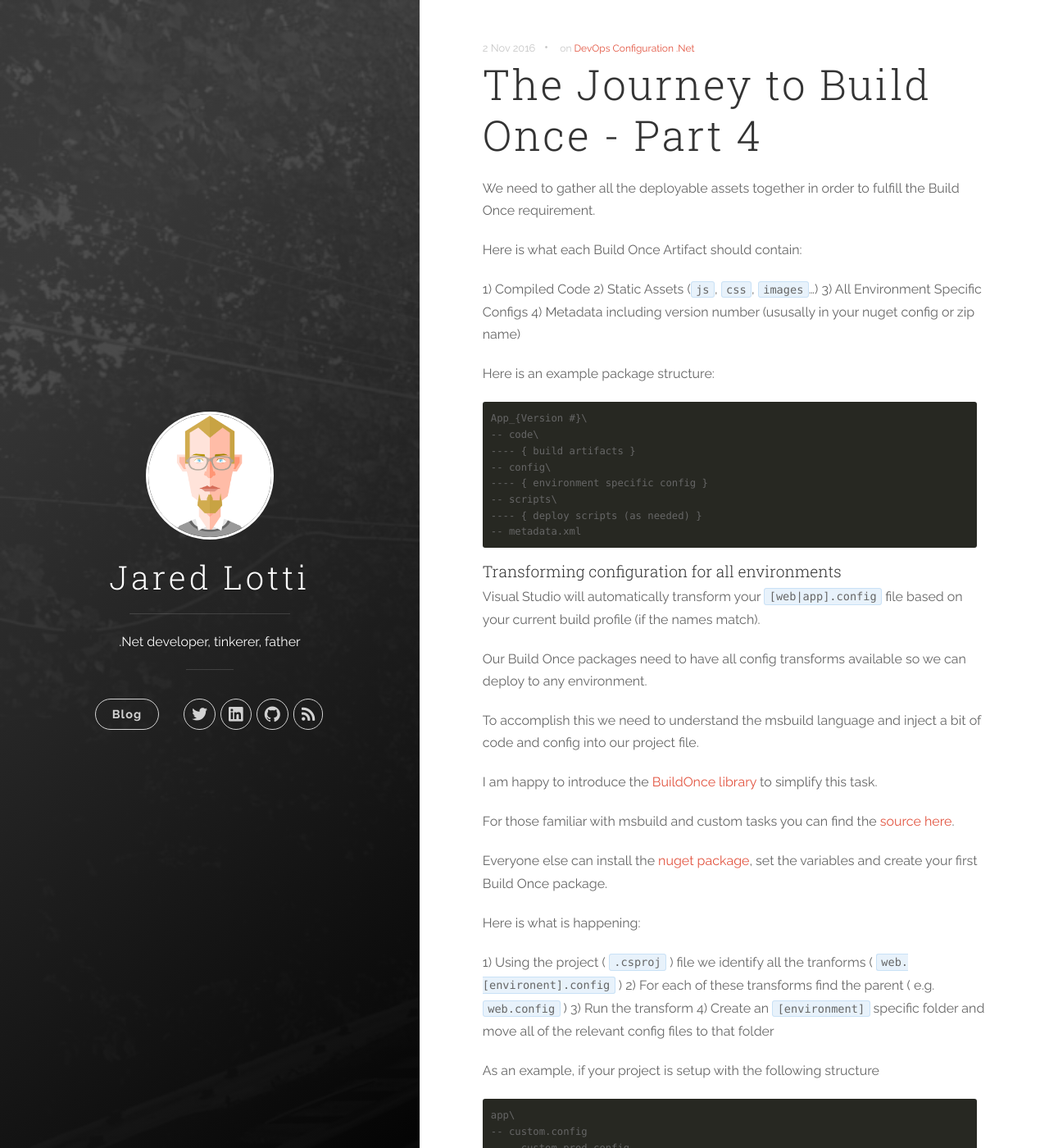
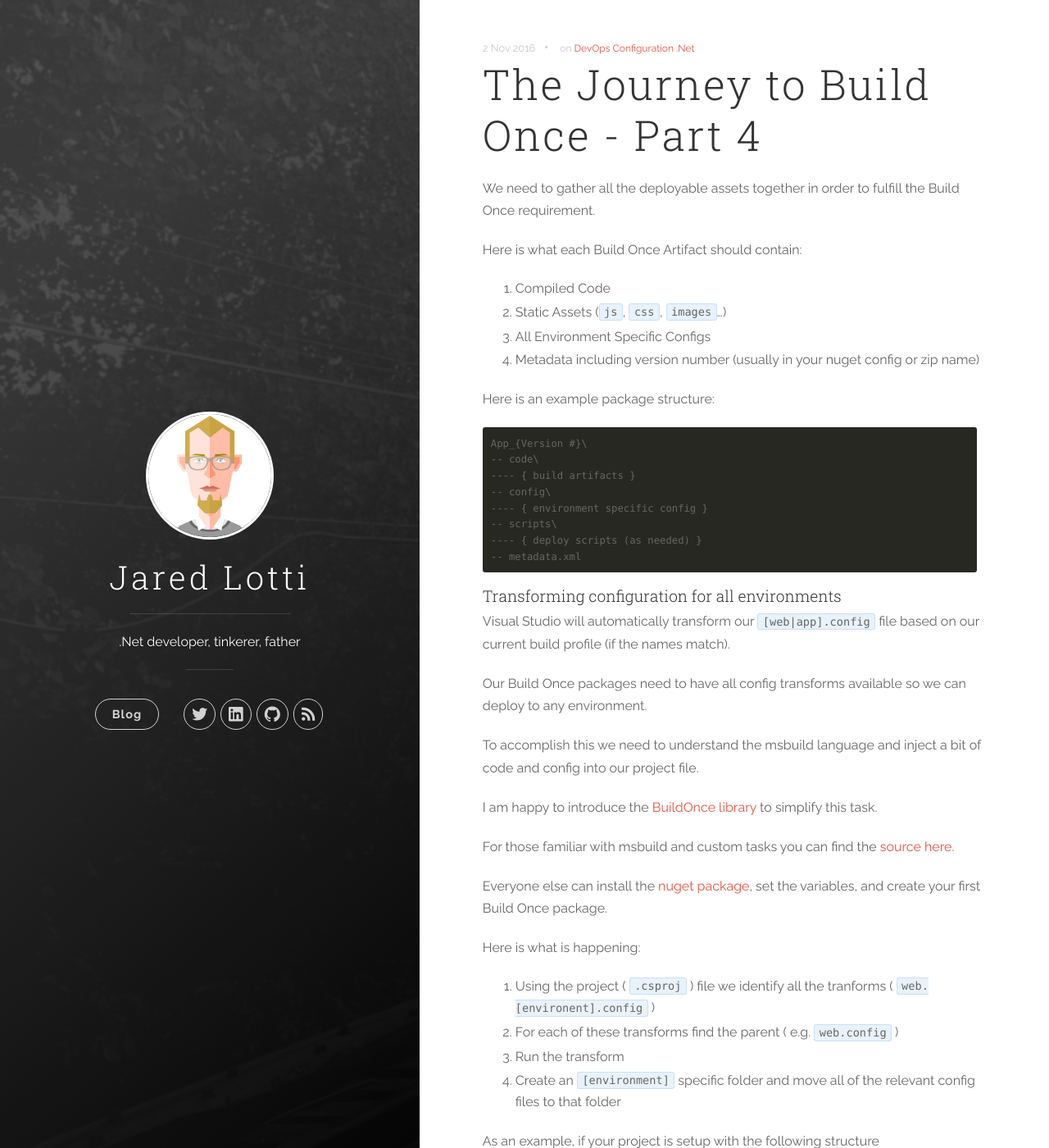
Before and after one commit to Jarlotee/jarlotee.github.io, a Jekyll site: the page built from _posts/2016-11-02-the-journey-to-build-once-4.md, in a window 1280 px wide and 1400 px high. Shown: the whole window at 82% size. Built offline with Jekyll 4.4.1, drawn with Linux system fonts in a browser that asks for light colours; nearby versions of some CDN libraries; comment, search, counter and statistics services are not loaded; some of the changed text lies outside the part shown.

Commit message:
Update 2016-11-02-the-journey-to-build-once-4.md

````diff
--- a/_posts/2016-11-02-the-journey-to-build-once-4.md
+++ b/_posts/2016-11-02-the-journey-to-build-once-4.md
@@ -14,10 +14,10 @@ We need to gather all the deployable assets together in order to fulfill the Bui
 
 Here is what each Build Once Artifact should contain:
 
-1) Compiled Code
-2) Static Assets (`js`, `css`, `images`...)
-3) All Environment Specific Configs
-4) Metadata including version number (ususally in your nuget config or zip name)
+1. Compiled Code
+2. Static Assets (`js`, `css`, `images`...)
+3. All Environment Specific Configs
+4. Metadata including version number (usually in your nuget config or zip name)
 
 Here is an example package structure:
 ```
@@ -31,10 +31,9 @@ App_{Version #}\
 -- metadata.xml
 ```
 
-
 #### Transforming configuration for all environments
 
-Visual Studio will automatically transform your `[web|app].config` file based on your current build profile (if the names match).
+Visual Studio will automatically transform our `[web|app].config` file based on our current build profile (if the names match).
 
 Our Build Once packages need to have all config transforms available so we can deploy to any environment.
 
@@ -44,14 +43,14 @@ I am happy to introduce the [BuildOnce library] to simplify this task.
 
 For those familiar with msbuild and custom tasks you can find the [source here].
 
-Everyone else can install the [nuget package], set the variables and create your first Build Once package.
+Everyone else can install the [nuget package], set the variables, and create your first Build Once package.
 
 Here is what is happening:
 
-1) Using the project ( `.csproj` ) file we identify all the tranforms ( `web.[environent].config` )
-2) For each of these transforms find the parent ( e.g. `web.config` )
-3) Run the transform
-4) Create an `[environment]` specific folder and move all of the relevant config files to that folder
+1. Using the project ( `.csproj` ) file we identify all the tranforms ( `web.[environent].config` )
+2. For each of these transforms find the parent ( e.g. `web.config` )
+3. Run the transform
+4. Create an `[environment]` specific folder and move all of the relevant config files to that folder
 
 As an example, if your project is setup with the following structure
 
@@ -81,7 +80,7 @@ prod\
 -- web.config
 ```
 
-> Note: As seen above using the BuildOnce package will handle web.config, app.config and any other custom configs you have specified.
+> Note: As seen above, using the BuildOnce package will handle web.config, app.config, and any other custom configs you have specified.
 > It will also keep track of relative paths to ensure that deployment is as easy as possible.
 
 
@@ -90,8 +89,8 @@ Once you have packaged everything up you are ready to build once and deploy as m
 #### Final thoughts
 
 The strategy has two over-arching benefits:
-1) Saves time/cycles by eliminating redundant compilation
-2) Provides flexibiliy in deployment by allowing you to build from a library of artifacts
+1. Saves time/cycles by eliminating redundant compilation
+2. Provides flexibiliy in deployment by allowing you to build from a library of artifacts
 
 I have observed that the majority of the effort with using this Continuous Delivery is in preparing your project.
 Changes to the deployment scripts are often simplified by this process and you can use anything from nuget to a file share as a repository.
````
